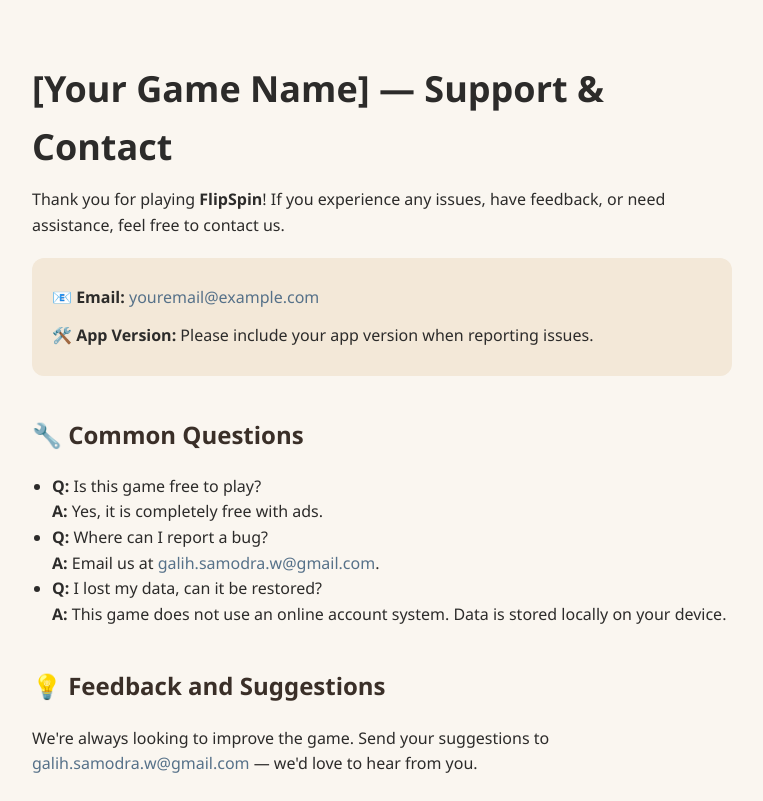
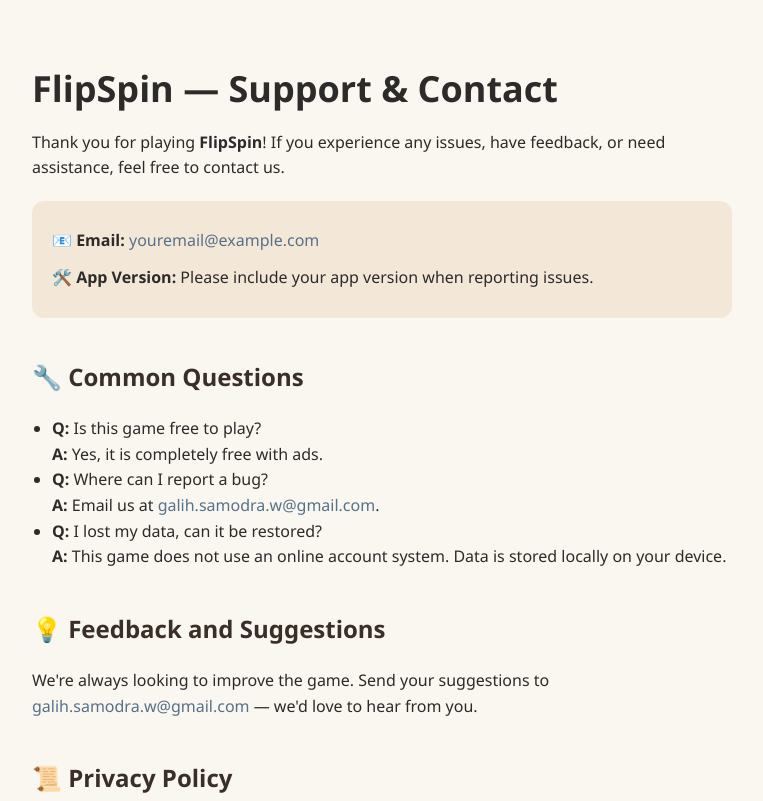
Before and after one commit to Galih94/flipspin-support, a plain HTML site: page index.html in a window 1280 px wide. Shown: the top 801 px of the page, without its empty margins (258-1021 px from the left). Drawn offline with Linux system fonts and the light colour scheme.

Commit message:
fix: Update name index.html

```diff
--- a/index.html
+++ b/index.html
@@ -56,7 +56,7 @@
 </head>
 <body>
     <div class="container">
-        <h1>[Your Game Name] — Support & Contact</h1>
+        <h1>FlipSpin — Support & Contact</h1>
         <p>Thank you for playing <strong>FlipSpin</strong>! If you experience any issues, have feedback, or need assistance, feel free to contact us.</p>
 
         <div class="contact">
```
